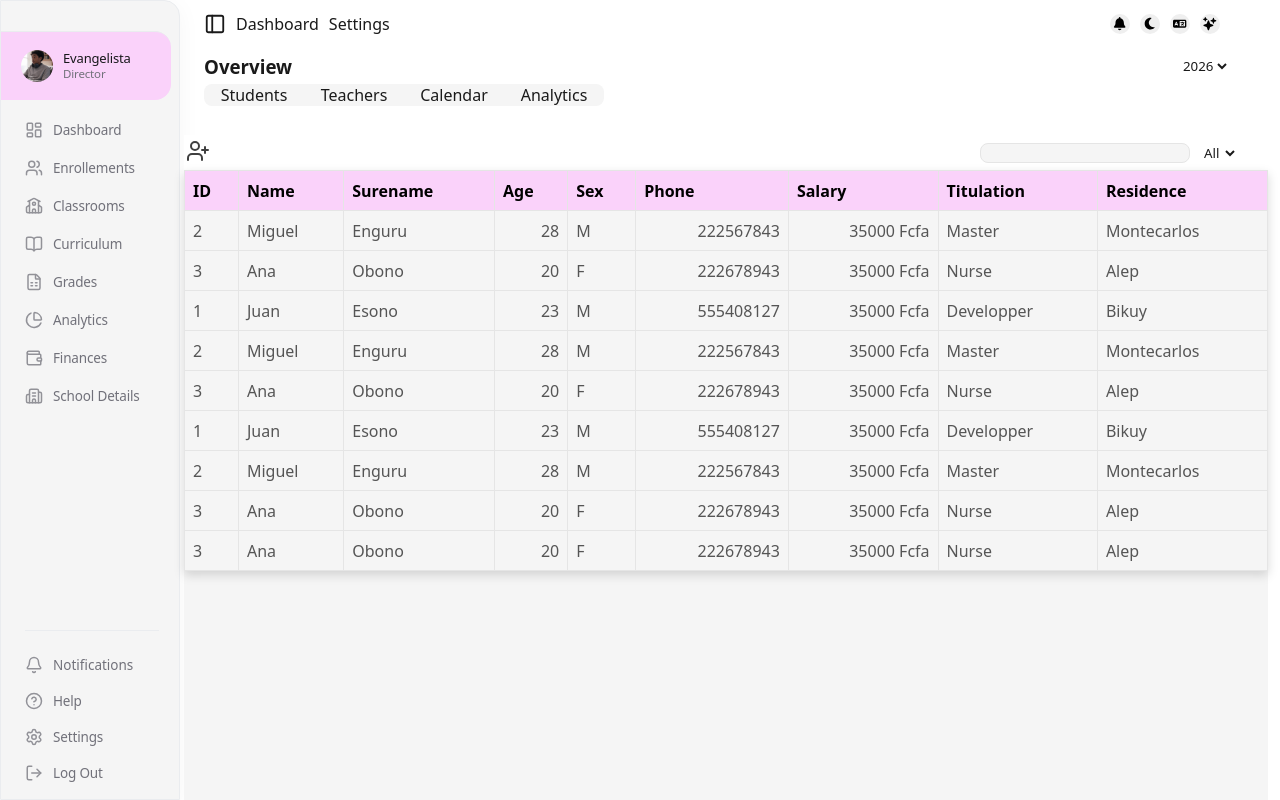
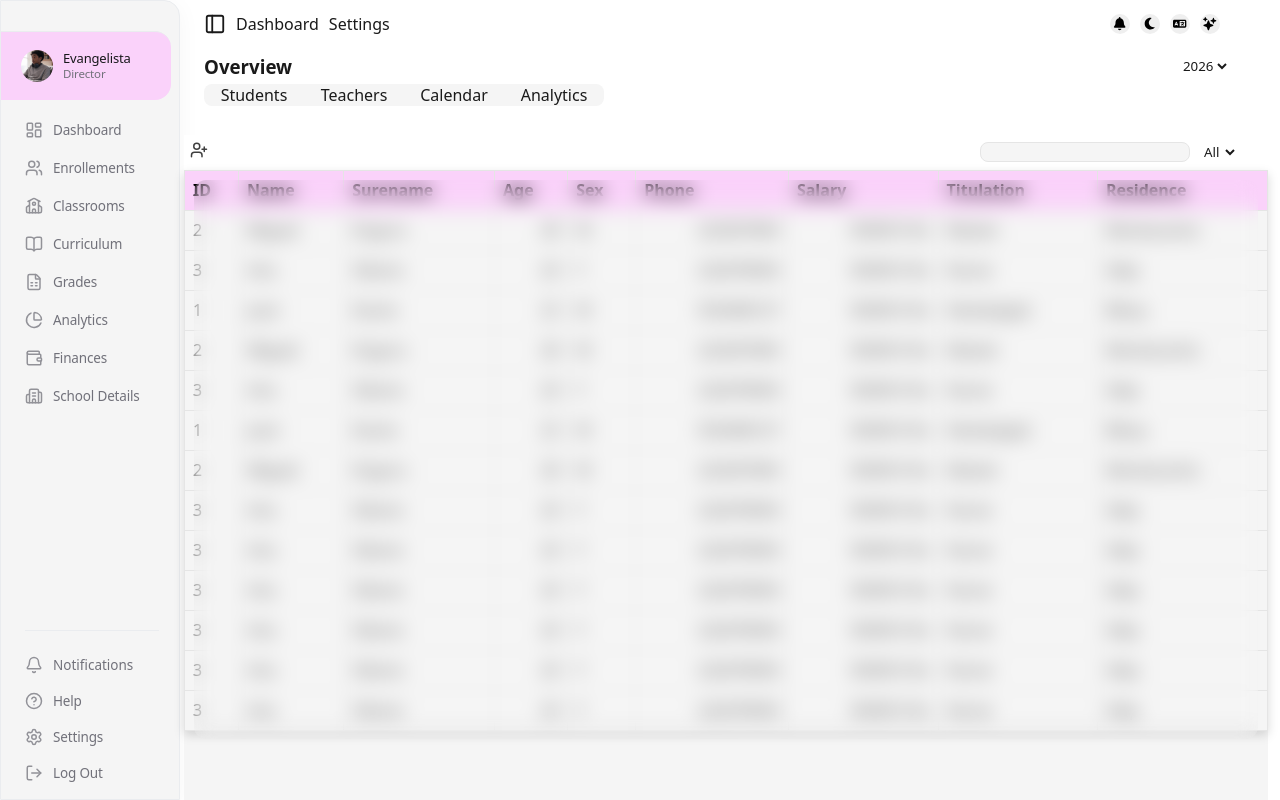
Before and after one commit to evangelistax/school, a React (Vite) app: page /enrollements in a window 1280 px wide. Both pictures are taken after a click on the button 198 px from the left and 152 px from the top of the page. Built offline with nearby package versions, Linux system fonts and the light colour scheme.

Commit message:
poner formulario de matricula

```diff
--- /dev/null
+++ b/src/components/form.jsx
@@ -0,0 +1,6 @@
+import { useApp } from "../contexts/utils";
+export default function Form() {
+  const { formIsVisible } = useApp();
+  const className = formIsVisible ? "form" : "form hidden";
+  return <div className={className}></div>;
+}
--- a/src/contexts/contex.jsx
+++ b/src/contexts/contex.jsx
@@ -6,6 +6,11 @@ export const GlobalContex = ({ children }) => {
   const [isOpen, setIsOpen] = useState(true);
   const [isActive, setIsActive] = useState(true);
   const [isVisible, setIsVisible] = useState(false);
+  const [formIsVisible, setFormIsVisible] = useState(false);
+
+  const changeForm = () => {
+    setFormIsVisible(!formIsVisible);
+  };
 
   const changeVisibility = () => {
     setIsVisible(!isVisible);
@@ -32,6 +37,8 @@ export const GlobalContex = ({ children }) => {
         switchs,
         isVisible,
         changeVisibility,
+        formIsVisible,
+        changeForm,
       }}
     >
       {children}
--- a/src/index.css
+++ b/src/index.css
@@ -92,9 +92,6 @@ body {
   margin-right: 12px;
   color: var(--tex-primary);
   transition: background 1s ease;
-  display: flex;
-  align-items: center;
-  justify-content: center;
   position: relative;
 }
 
@@ -527,17 +524,20 @@ tr:hover td {
   border-radius: 12px;
   width: 6px;
   overflow: hidden;
+  width: 4px;
 }
 
 .table::-webkit-scrollbar-track {
   background: transparent;
   border-radius: 12px;
+  width: 4px;
 }
 
 .table::-webkit-scrollbar-thumb {
   background: var(--toolkit-bar);
   transition: background 1s ease;
   border-radius: 12px;
+  width: 4px;
 }
 
 
@@ -730,11 +730,7 @@ tr:hover td {
   color: #71717A;
 }
 
-.user-card .dots {
-  width: 16px;
-  height: 16px;
-  color: #A1A1AA;
-}
+
 
 
 .sidebar-menu {
@@ -752,6 +748,8 @@ tr:hover td {
   height: 100%;
   display: flex;
   flex-direction: column;
+
+  position: relative;
 }
 
 .menu-main {
@@ -764,6 +762,7 @@ tr:hover td {
 .menu-main-actions {
   display: flex;
   padding: 2px;
+  margin-left: 4px;
 }
 
 .menu-main-actions svg {
@@ -808,10 +807,25 @@ tr:hover td {
   background: transparent;
 }
 
+.menu-main-actions svg {
+
+  width: 18px;
+  height: 18px;
+  opacity: 0.75;
+  transition: opacity 0.15s;
+
+}
+
+
+.menu-main-actions svg:hover {
+  opacity: 1;
+}
+
+
 
 .content-main {
   position: relative;
-  height: 90%;
+  height: 95%;
 
 }
 
@@ -826,3 +840,24 @@ tr:hover td {
   padding: 0;
 
 }
+
+.form {
+  width: calc(100% - 20px);
+  height: calc(90% - 40px);
+  background: color-mix(var(--bg-terciary), transparent 20%);
+  transition: 0.3s all;
+  z-index: 99;
+  backdrop-filter: blur(10px);
+  visibility: visible;
+  opacity: 1;
+  position: absolute;
+  top: 45px;
+  border-radius: 12px;
+  margin-left: 10px;
+  margin-right: 10px;
+}
+
+.form.hidden {
+  visibility: hidden;
+  opacity: 0;
+}
--- a/src/pages/enrollements.jsx
+++ b/src/pages/enrollements.jsx
@@ -1,6 +1,9 @@
 import { UserPlus } from "lucide-react";
+import { useApp } from "../contexts/utils";
+import Form from "../components/form";
 
 export default function Enrollements() {
+  const { changeForm } = useApp();
   const teachers = [
     {
       id: 2,
@@ -102,12 +105,59 @@ export default function Enrollements() {
       titulation: "Nurse",
       residence: "Alep",
     },
+    {
+      id: 3,
+      name: "Ana",
+      surename: "Obono",
+      age: 20,
+      sex: "F",
+      phone: "222678943",
+      salary: 35000,
+      titulation: "Nurse",
+      residence: "Alep",
+    },
+
+    {
+      id: 3,
+      name: "Ana",
+      surename: "Obono",
+      age: 20,
+      sex: "F",
+      phone: "222678943",
+      salary: 35000,
+      titulation: "Nurse",
+      residence: "Alep",
+    },
+    {
+      id: 3,
+      name: "Ana",
+      surename: "Obono",
+      age: 20,
+      sex: "F",
+      phone: "222678943",
+      salary: 35000,
+      titulation: "Nurse",
+      residence: "Alep",
+    },
+
+    {
+      id: 3,
+      name: "Ana",
+      surename: "Obono",
+      age: 20,
+      sex: "F",
+      phone: "222678943",
+      salary: 35000,
+      titulation: "Nurse",
+      residence: "Alep",
+    },
   ];
   return (
     <div className="enrollements">
+      <Form></Form>
       <div className="menu-main">
         <div className="menu-main-actions">
-          <button>
+          <button onClick={changeForm}>
             <UserPlus></UserPlus>
           </button>
         </div>
```
